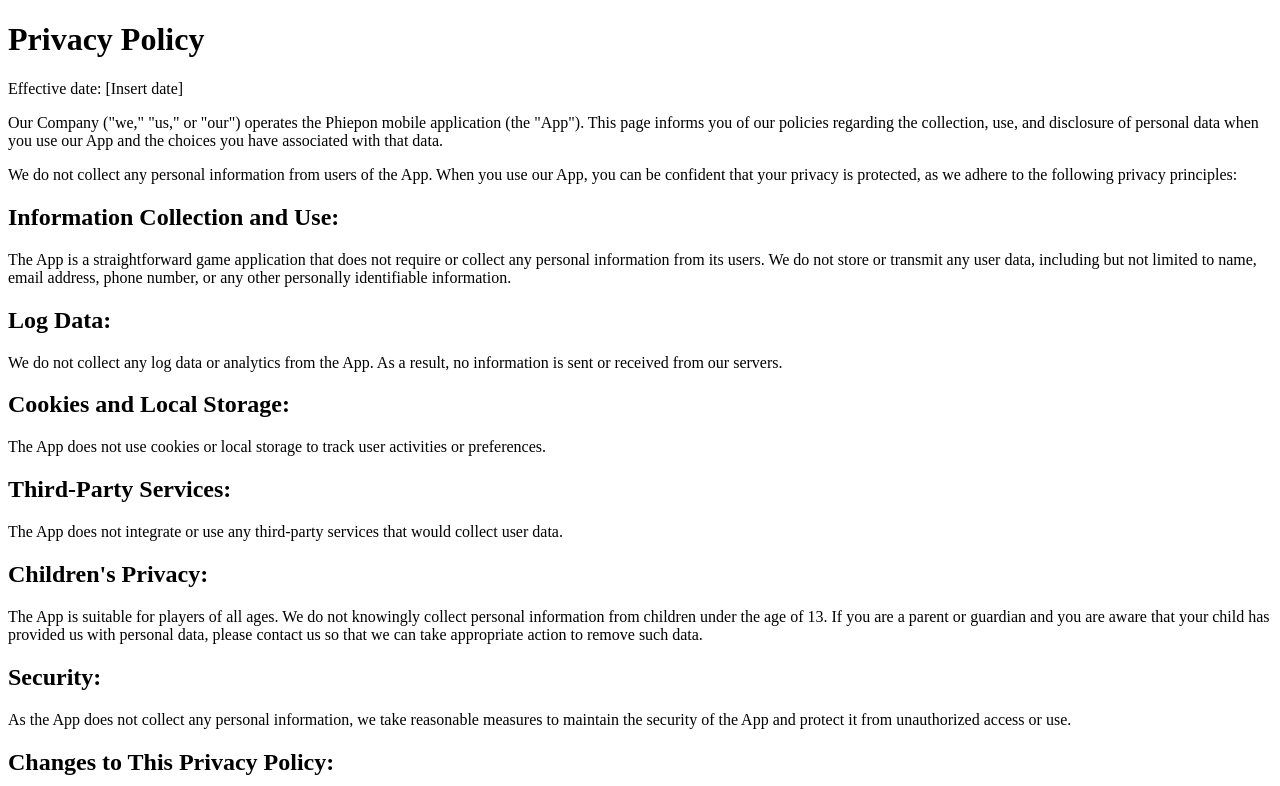
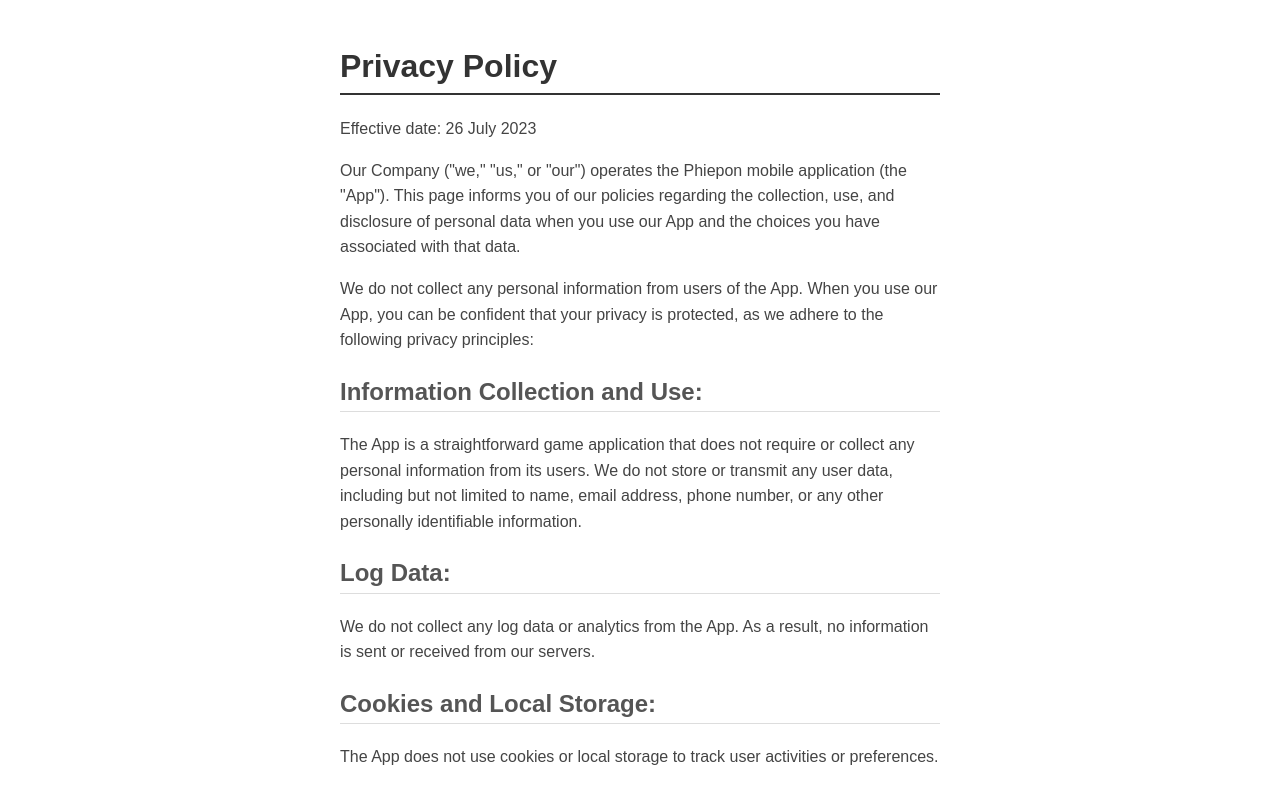
Before and after one commit to billy93/phiepon-scenes, a plain HTML site: page privacy-policy/index.html in a window 1280 px wide. Shown: the top 786 px of the page. Drawn offline with Linux system fonts and the light colour scheme.

Commit message:
Phiepon privacy policy

```diff
--- a/privacy-policy/index.html
+++ b/privacy-policy/index.html
@@ -2,10 +2,33 @@
 <html>
 <head>
     <title>Privacy Policy</title>
+    <style>
+        body {
+            font-family: Arial, sans-serif;
+            line-height: 1.6;
+            max-width: 600px;
+            margin: 0 auto;
+            padding: 20px;
+        }
+
+        h1 {
+            color: #333;
+            border-bottom: 2px solid #333;
+        }
+
+        h2 {
+            color: #555;
+            border-bottom: 1px solid #ddd;
+        }
+
+        p {
+            color: #444;
+        }
+    </style>
 </head>
 <body>
     <h1>Privacy Policy</h1>
-    <p>Effective date: [Insert date]</p>
+    <p>Effective date: 26 July 2023</p>
 
     <p>Our Company ("we," "us," or "our") operates the Phiepon mobile application (the "App"). This page informs you of our policies regarding the collection, use, and disclosure of personal data when you use our App and the choices you have associated with that data.</p>
 
```
